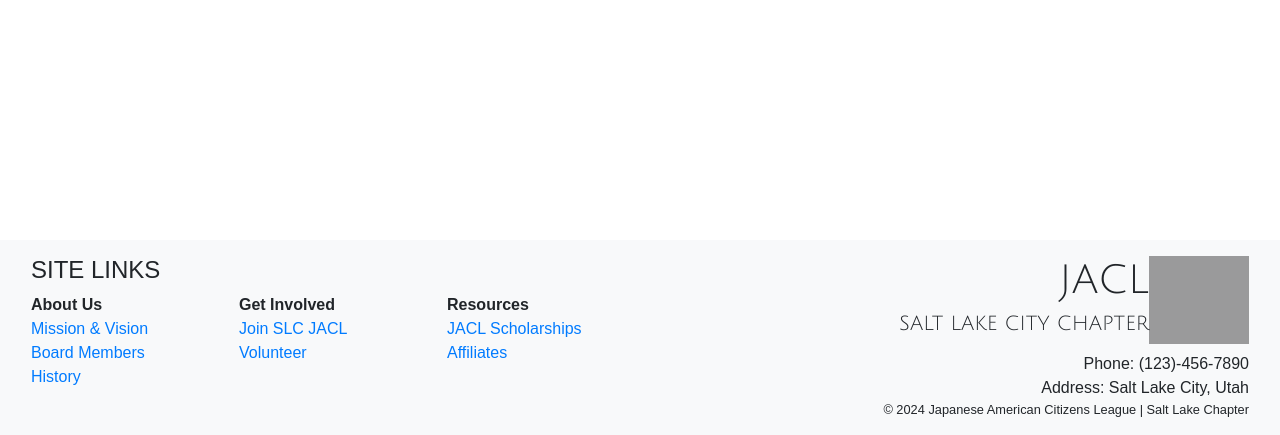
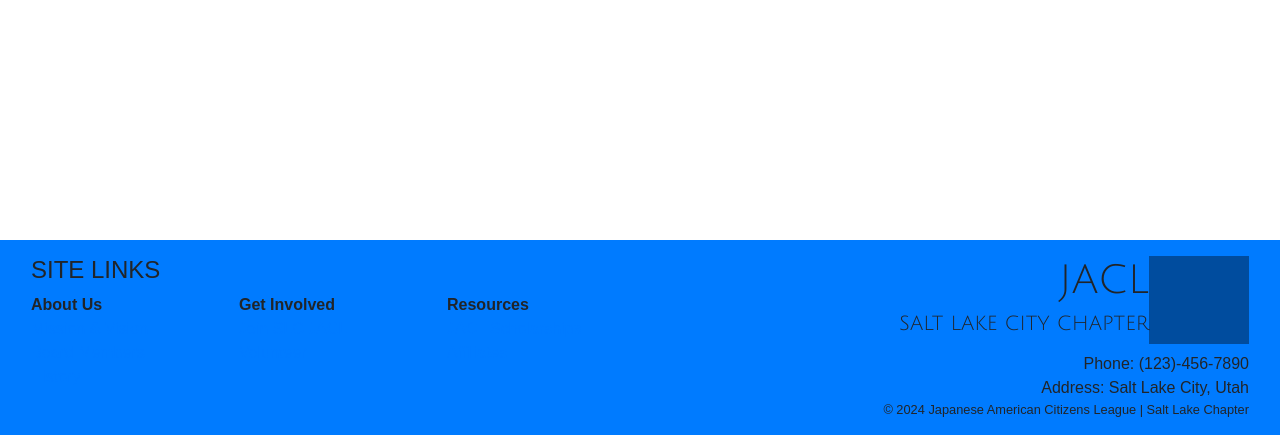
Before and after one commit to cmpt375-2024spring/client-project-jacl, a Django app: page / in a window 1280 px wide. Shown: the part 610-1045 px from the top of the page. Run offline with Django 5.2, Linux system fonts and the light colour scheme; data that the repository does not hold is empty; some libraries are stand-ins or nearby versions; some web fonts are replaced; grey boxes are pictures that could not be loaded.

Commit message:
suddenly i do not like bootstrap

```diff
--- a/app/static/styles/style.css
+++ b/app/static/styles/style.css
@@ -1,6 +1,12 @@
 main{
     min-height: 90vh;
 }
+
+:root{
+    --bs-blue: #06defd;
+    --bs-primary: #002859;
+}
+
 .font-family-julius-sans{
     font-family: "Julius Sans One", sans-serif;
     font-weight: 400;
--- a/app/templates/app/footer.html
+++ b/app/templates/app/footer.html
@@ -1,5 +1,5 @@
 {% load static %}
-<footer class="bg-light container-fluid d-flex flex-row p-3 font-family-ysabeau-sc">
+<footer class="bg-primary container-fluid d-flex flex-row p-3 font-family-ysabeau-sc">
     <div class="d-flex flex-row col-md-8">
         <div class="d-flex flex-column w-100">
             <h4>SITE LINKS</h4>
@@ -10,7 +10,7 @@
                             <ul class="list-unstyled">
                                 <li><strong>{{ title }}</strong></li>
                                 {% for subpage, link in subpages.items %}
-                                    <li><a class="text-primary" href="/{{ link }}">{{ subpage }}</a></li>
+                                    <li><a class="text-blue" href="/{{ link }}">{{ subpage }}</a></li>
                                 {% endfor %}
                             </ul>
                         </div>
```
Also changed, not shown: app/templates/admin/app/base-site.html (+4 -3 lines).
